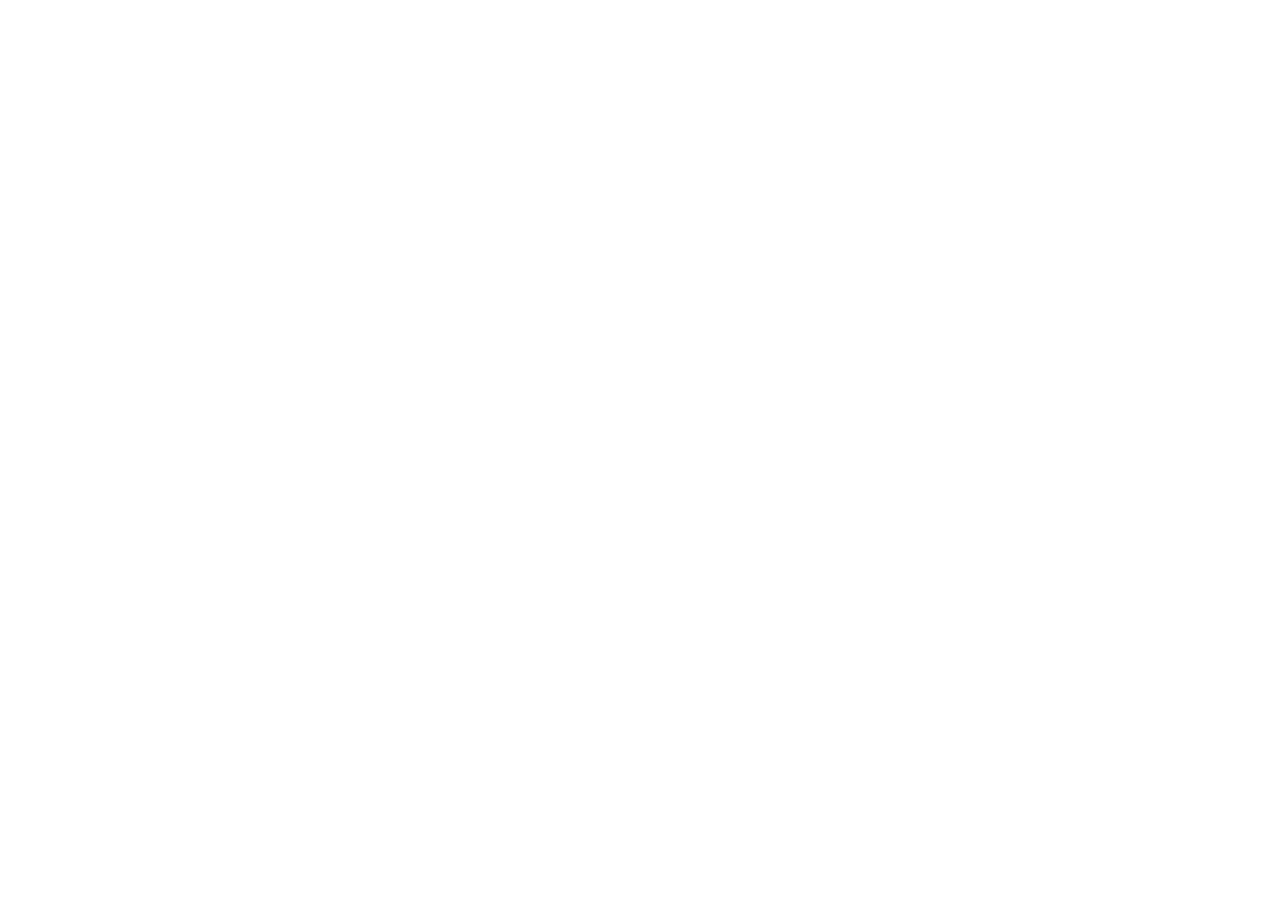
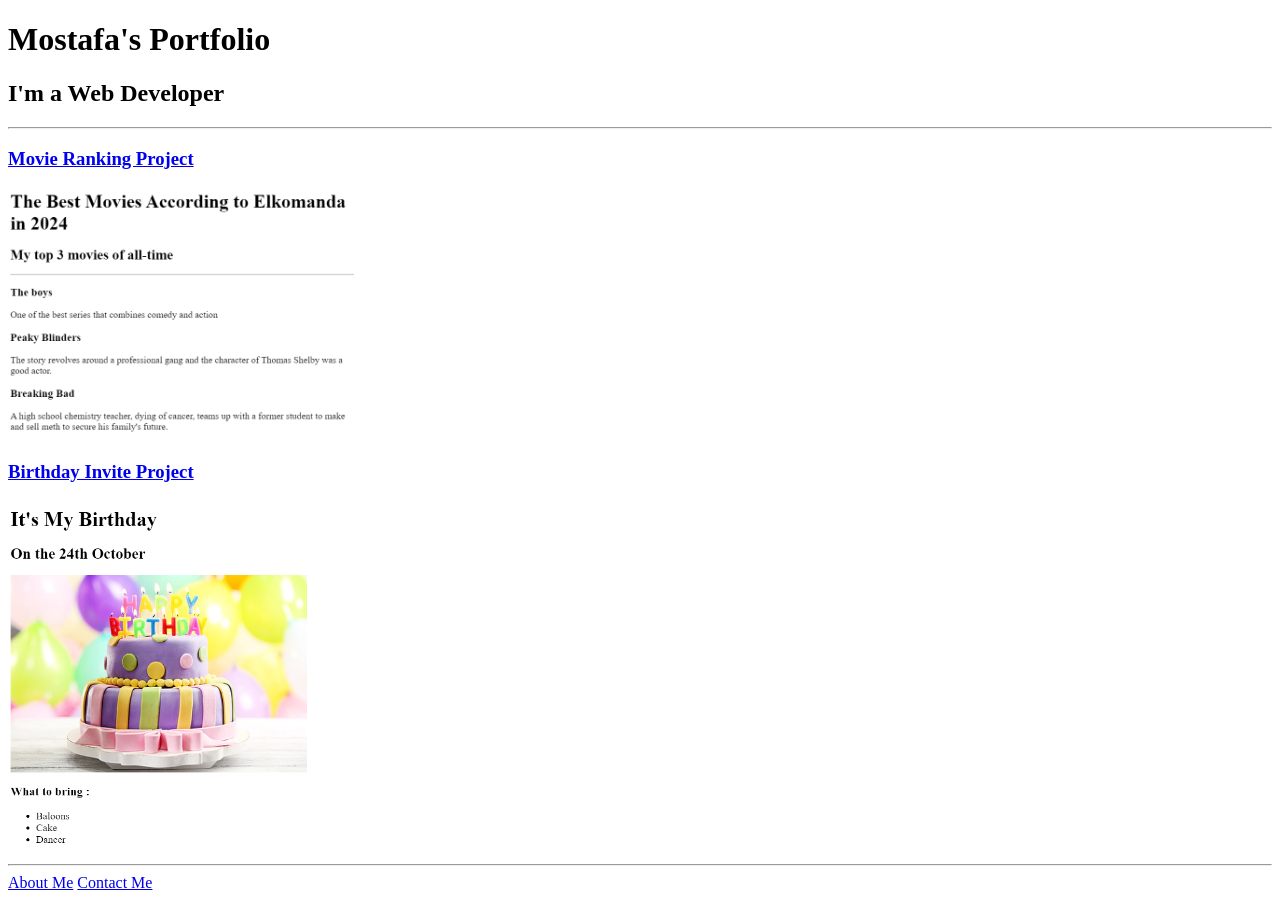
Before and after one commit to Elkomanda24/html-portfolio, a plain HTML site: page index.html in a window 1280 px wide. Before the commit the page ends 800 px from the top, so only its background shows below. Drawn offline with Linux system fonts and the light colour scheme.

Commit message:
Update index.html

```diff
--- a/index.html
+++ b/index.html
@@ -1,15 +1,22 @@
-<!-- TODO 1: Create the HTML Boilerplate -->
+<!DOCTYPE html>
+ <html lang="en">
+   <head>
+    <meta charset="UTF-8">
+    <title>Mostafa's Portfolio</title>
+   </head>
 
-<!-- TODO 2: Add Your previous projects' HTML into the public folder -->
+   <body>
+    <h1>Mostafa's Portfolio</h1>
+    <h2>I'm a Web Developer</h2>
+    <hr/>
+    <h3> <a href=".\public\movie-ranking.html">Movie Ranking Project</a></h3>
+    <img src="./assets/images/movie-ranking.png" height="250"/>
+    <h3> <a href=".\public\birthday-invite.html">Birthday Invite Project</a></h3>
+    <img src="./assets/images/birthday-invite.png" height="350"/>
+    <hr/>
+    <a href="./public/about.html">About Me</a>
+    <a href="./public/contact.html">Contact Me</a>
 
-<!-- TODO 3: Take screenshots of your project previews and add the images to the images folder -->
+   </body>
 
-<!-- TODO 4: Add titles/subtitles etc. -->
-
-<!-- TODO 5: Add a link to the project pages -->
-
-<!-- TODO 6: Add images to show the project previews
-HINT for TODO 6: You can use the height attribute set to 200 to make the image smaller:
-https://developer.mozilla.org/en-US/docs/Web/HTML/Element/img#attr-height -->
-
-<!-- TODO 7: Add the Contact Me and About Me page links -->
+ </html>
```
